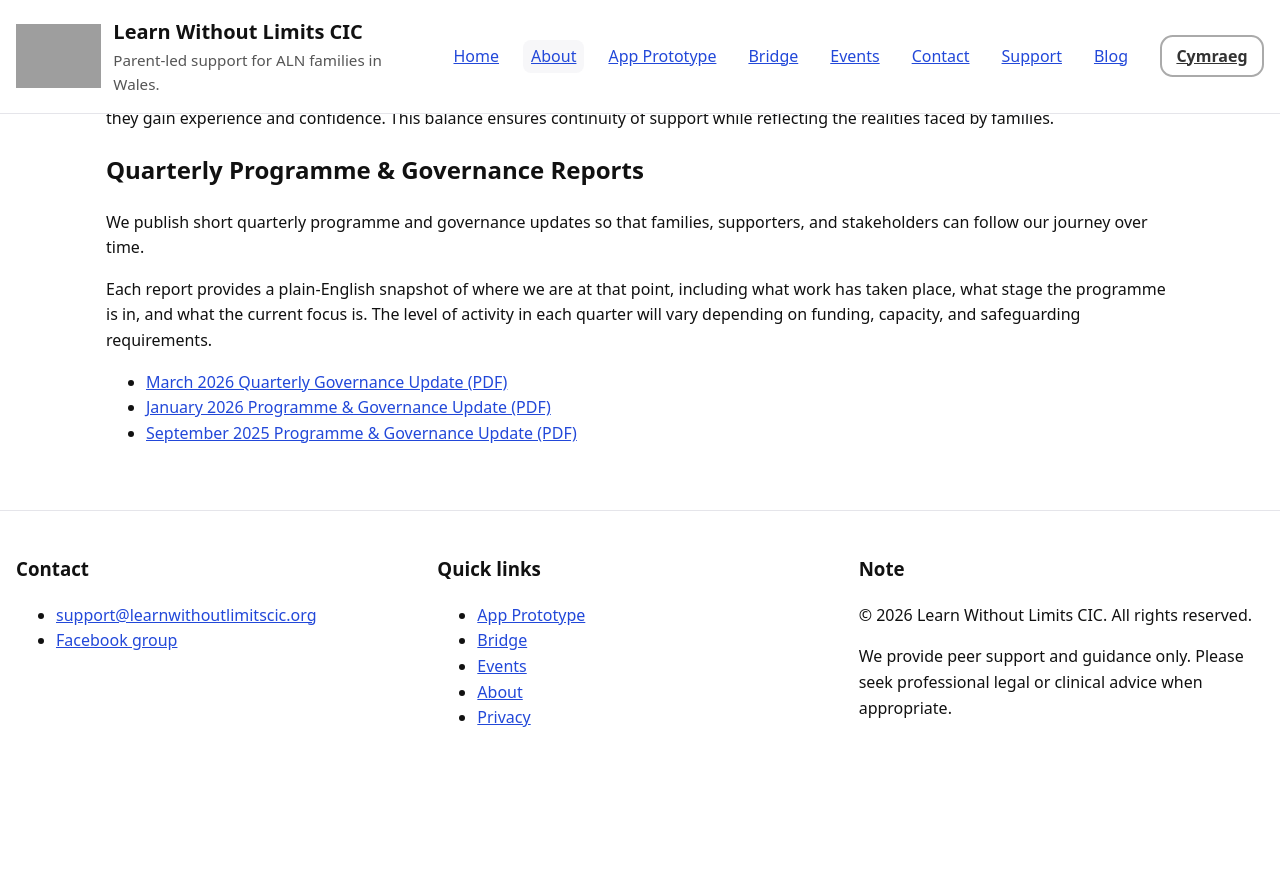
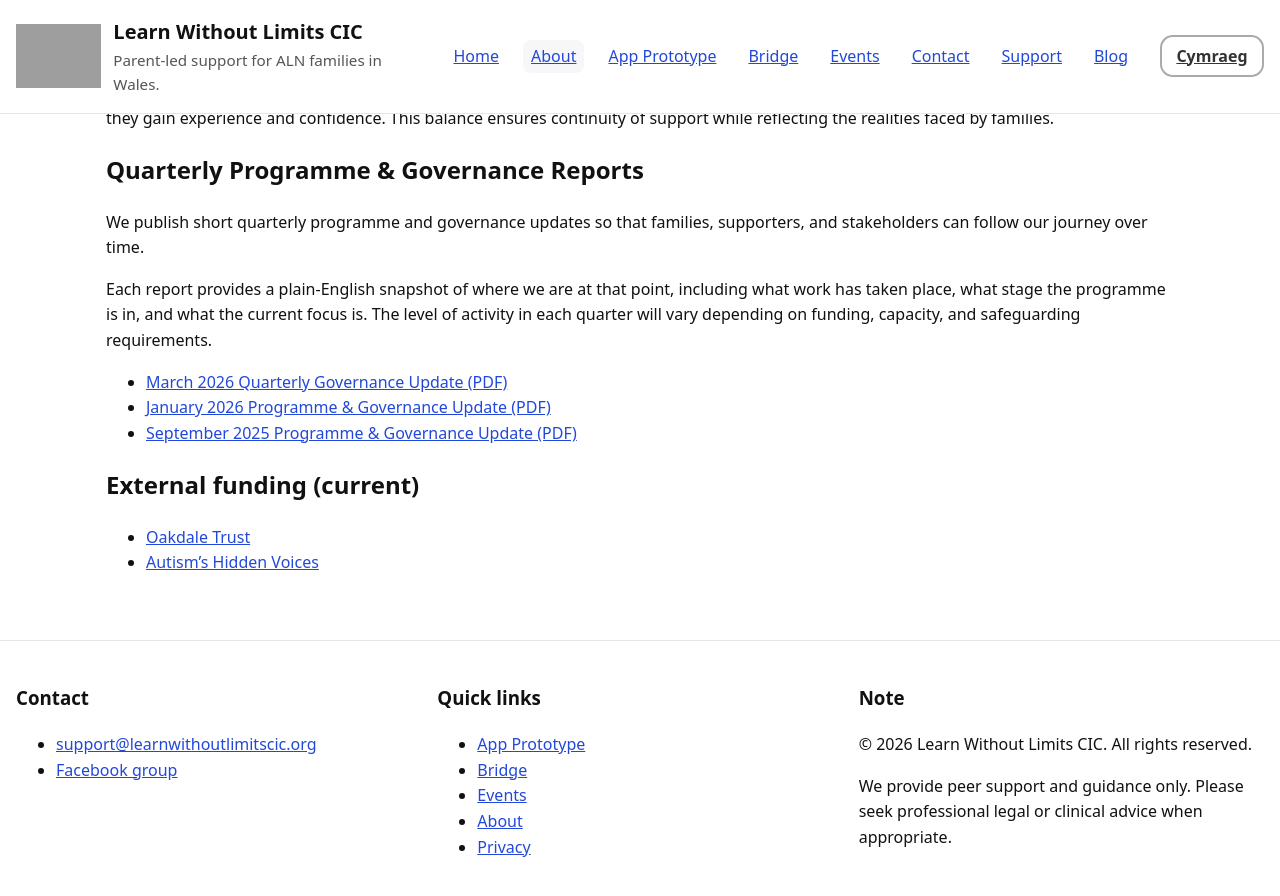
Before and after one commit to StephShobiye/learnwithoutlimitscic.github.io, a Jekyll site: the page about.en.html, which Jekyll copies as it is, in a window 1280 px wide and 900 px high, scrolled down 3612 px. Shown: the top 896 px of the window. Built offline with Jekyll 4.4.1, drawn with Linux system fonts in a browser that asks for light colours; before the commit the page ends 4383 px from its top, so only the background shows below that; grey boxes are pictures that could not be loaded.

Commit message:
Update about.en.html
add funders (current)

```diff
--- a/about.en.html
+++ b/about.en.html
@@ -336,7 +336,24 @@
             </a>
           </li>
         </ul>
-      </section>
+
+
+<h2>External funding (current)</h2>
+
+<ul>
+  <li>
+    <a href="https://www.oakdaletrust.org.uk/" target="_blank" rel="noopener">
+      Oakdale Trust
+    </a>
+  </li>
+  <li>
+    <a href="https://autismshiddenvoices.com/" target="_blank" rel="noopener">
+      Autism’s Hidden Voices
+    </a>
+  </li>
+</ul>
+
+</section>
     </main>
 
     <footer class="site-footer" role="contentinfo">
```
